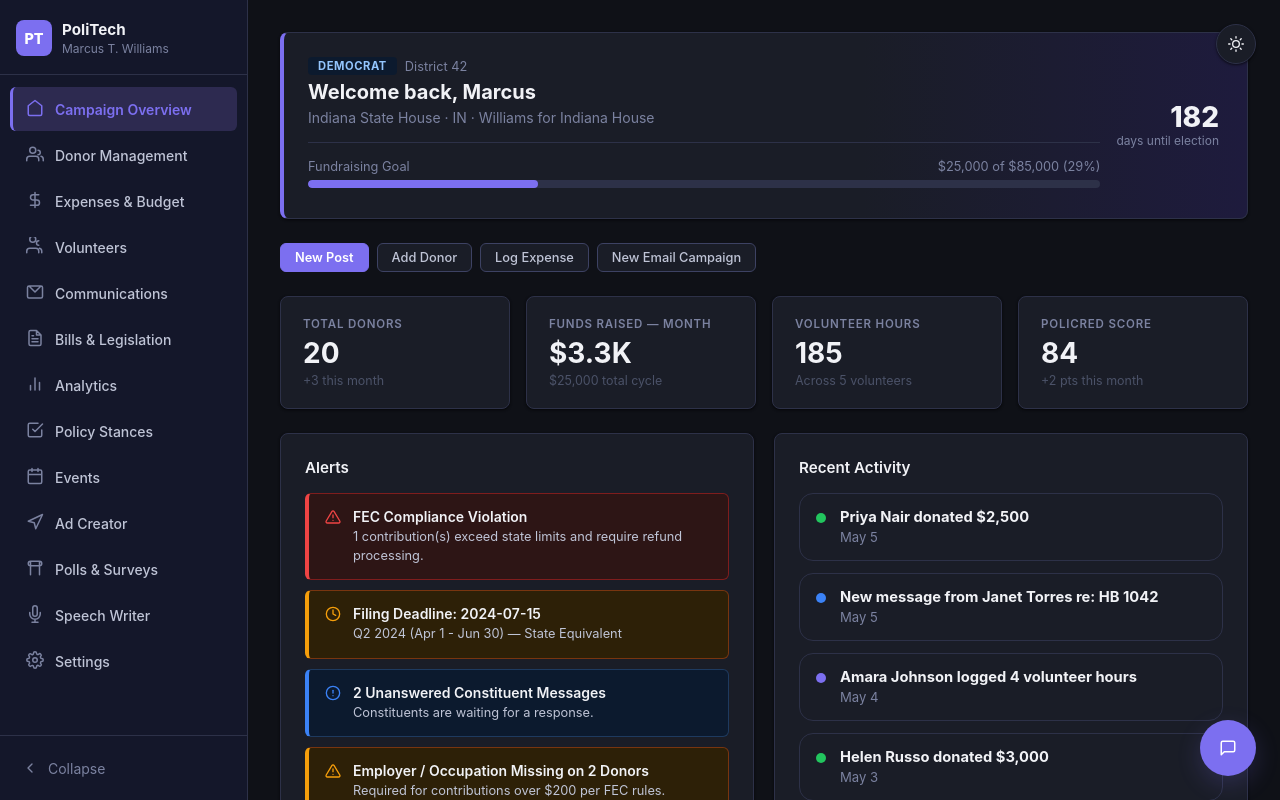
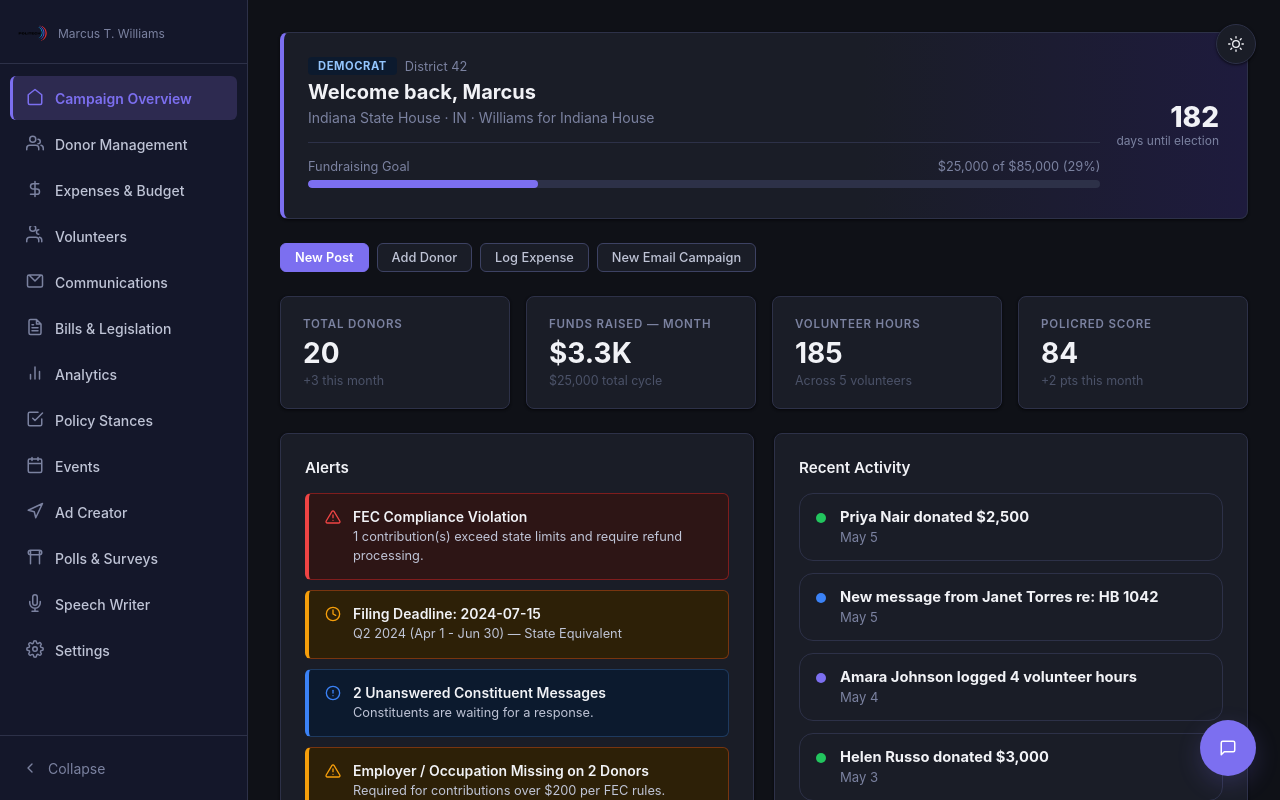
Before and after one commit to TyoshiChikayama-Jackson/politician-side-politechllc, a React (Vite) app: page / in a window 1280 px wide. Both pictures are taken after a click on the button 1236 px from the left and 44 px from the top of the page. Shown: the top 800 px of the page. Built offline with nearby package versions, Linux system fonts and the light colour scheme.

Commit message:
logo added

```diff
--- a/src/components/PoliticianSidebar.tsx
+++ b/src/components/PoliticianSidebar.tsx
@@ -87,9 +87,9 @@ export function PoliticianSidebar({ active, onSelect, collapsed, onToggleCollaps
   return (
     <aside className={`pol-sidebar${collapsed ? ' collapsed' : ''}`}>
       <div className="pol-sidebar-brand">
-        <div className="pol-sidebar-logo" aria-label="PoliTech">PT</div>
+        <img src="/logo-light.png.png" alt="PoliTech" className="pol-sidebar-logo-img pol-sidebar-logo-light" />
+        <img src="/logo-dark.png.png"  alt="PoliTech" className="pol-sidebar-logo-img pol-sidebar-logo-dark" />
         <div className="pol-sidebar-brand-text">
-          <h2>PoliTech</h2>
           <p>{demoPolitician.name}</p>
         </div>
       </div>
--- a/src/styles.css
+++ b/src/styles.css
@@ -1445,9 +1445,9 @@ button.small {
   display: flex;
   align-items: center;
   gap: 10px;
-  padding: 20px 16px 18px;
+  padding: 16px 16px 14px;
   border-bottom: 1px solid var(--border-default);
-  min-height: 72px;
+  min-height: 64px;
   overflow: hidden;
 }
 
@@ -1464,6 +1464,25 @@ button.small {
   font-size: 0.9rem;
   flex-shrink: 0;
 }
+
+.pol-sidebar-logo-img {
+  height: 32px;
+  width: auto;
+  max-width: 140px;
+  object-fit: contain;
+  flex-shrink: 0;
+}
+
+/* Show light logo by default, hide dark logo */
+.pol-sidebar-logo-light { display: block; }
+.pol-sidebar-logo-dark  { display: none; }
+
+/* Swap when dark theme is active */
+[data-theme="dark"] .pol-sidebar-logo-light { display: none; }
+[data-theme="dark"] .pol-sidebar-logo-dark  { display: block; }
+
+/* Hide both logos when sidebar is collapsed — the text is already hidden */
+.pol-sidebar.collapsed .pol-sidebar-logo-img { display: none; }
 
 .pol-sidebar-brand-text {
   overflow: hidden;
```
Also changed, not shown: public/logo-dark.png.png (added), public/logo-light.png.png (added).
